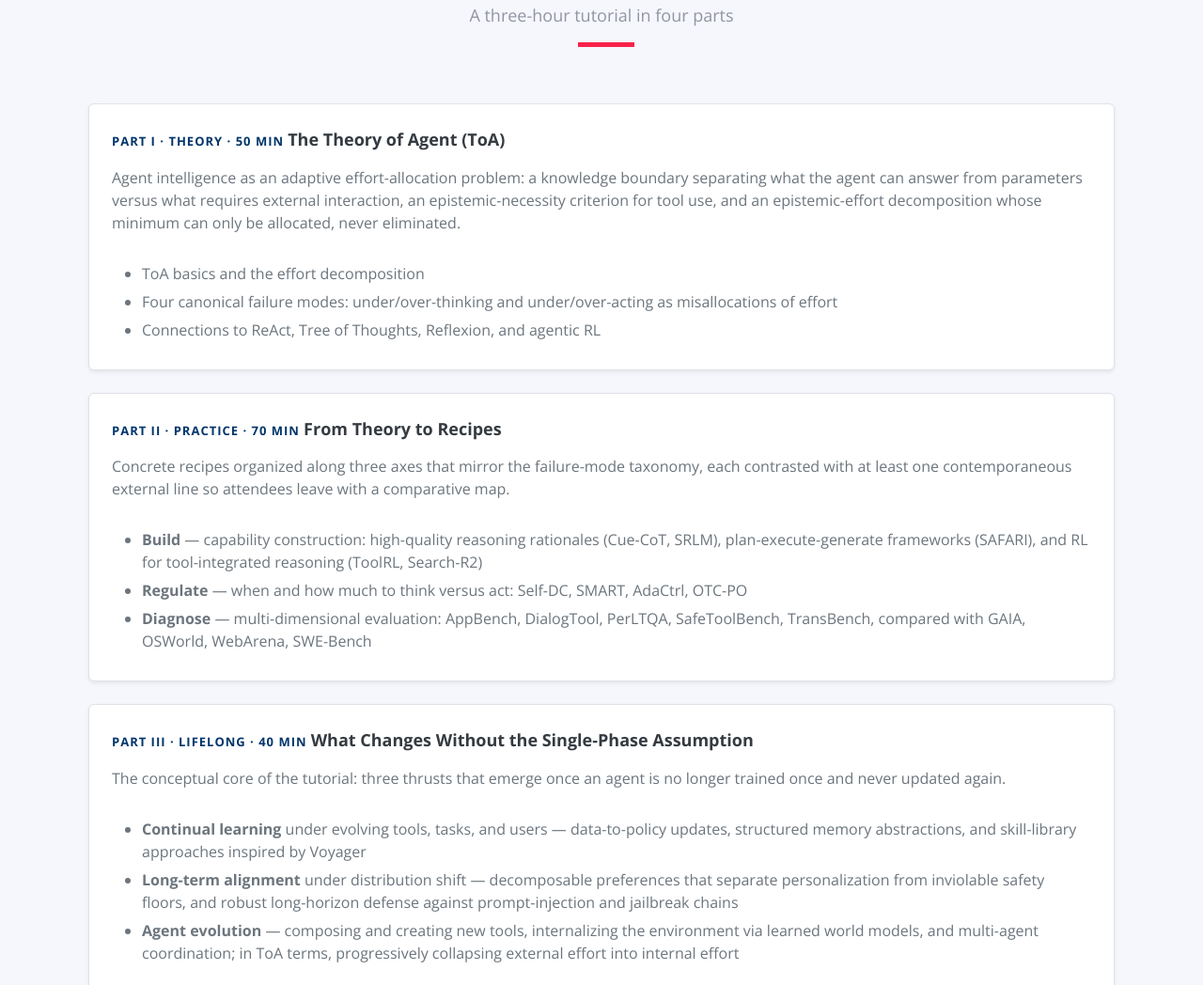
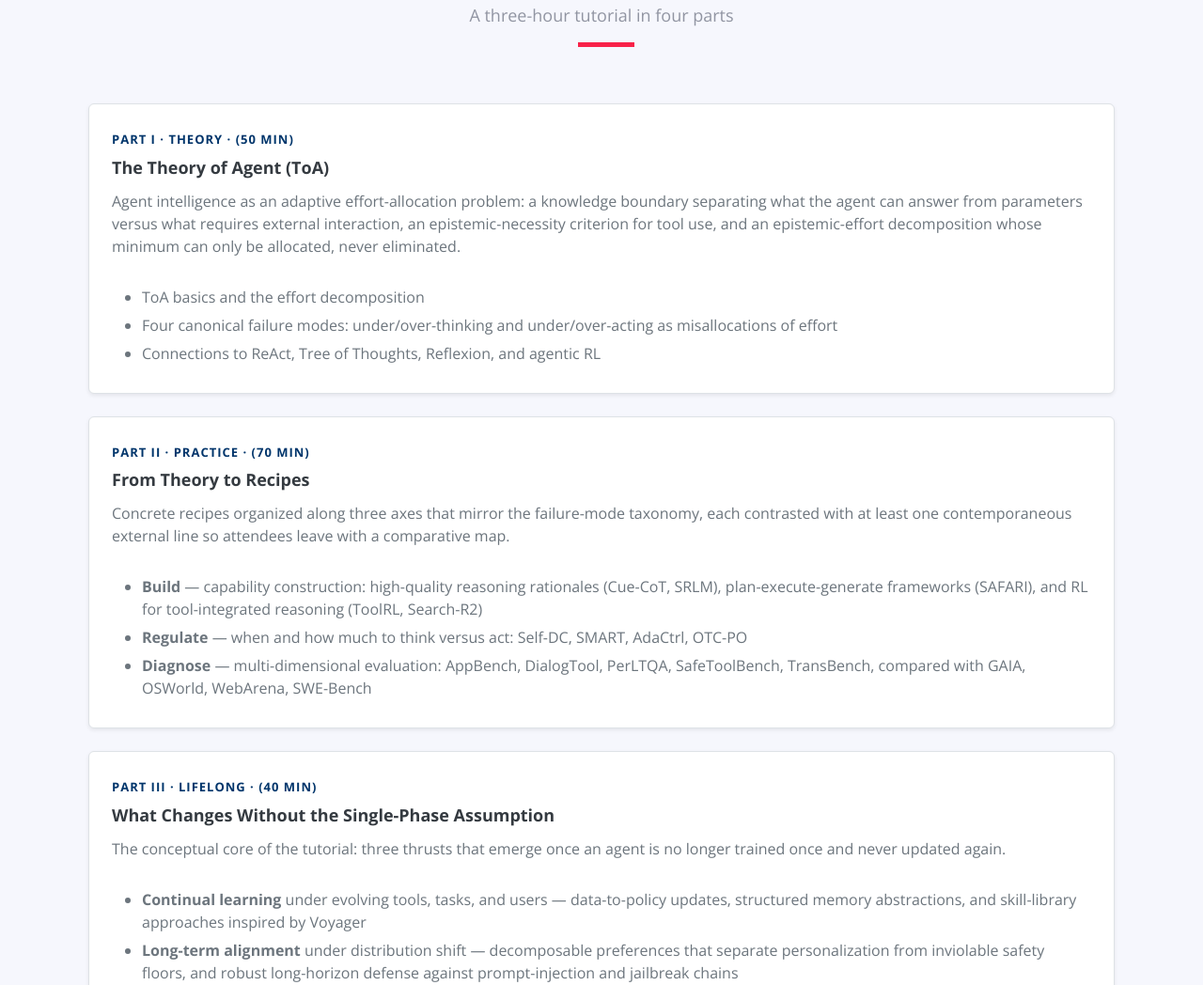
Before and after one commit to lifelongagent/lifelongagent.github.io, a plain HTML site: page tutorial/index.html in a window 1280 px wide. Shown: the part 1489-2537 px from the top of the page at 94% size. Drawn offline with nearby package versions, Linux system fonts and the light colour scheme.

Commit message:
tutorial web temp added

```diff
--- a/tutorial/index.html
+++ b/tutorial/index.html
@@ -168,7 +168,7 @@
           <div class="row mb-4">
             <div class="col-12">
               <div class="part-panel interactive-panel p-4 border shadow-sm rounded">
-                <span class="part-tag">Part I &middot; Theory &middot; 50 min</span>
+                <span class="part-tag">Part I &middot; Theory &middot; (50 min)</span><br>
                 <b style="font-size: 18px; color: #343a40;">The Theory of Agent (ToA)</b>
                 <p style="color: #6c757d; margin-top: 10px;">
                   Agent intelligence as an adaptive effort-allocation problem: a knowledge boundary separating what the agent can answer from parameters versus what requires external interaction, an epistemic-necessity criterion for tool use, and an epistemic-effort decomposition whose minimum can only be allocated, never eliminated.
@@ -185,7 +185,7 @@
           <div class="row mb-4">
             <div class="col-12">
               <div class="part-panel interactive-panel p-4 border shadow-sm rounded">
-                <span class="part-tag">Part II &middot; Practice &middot; 70 min</span>
+                <span class="part-tag">Part II &middot; Practice &middot; (70 min)</span><br>
                 <b style="font-size: 18px; color: #343a40;">From Theory to Recipes</b>
                 <p style="color: #6c757d; margin-top: 10px;">
                   Concrete recipes organized along three axes that mirror the failure-mode taxonomy, each contrasted with at least one contemporaneous external line so attendees leave with a comparative map.
@@ -202,7 +202,7 @@
           <div class="row mb-4">
             <div class="col-12">
               <div class="part-panel interactive-panel p-4 border shadow-sm rounded">
-                <span class="part-tag">Part III &middot; Lifelong &middot; 40 min</span>
+                <span class="part-tag">Part III &middot; Lifelong &middot; (40 min)</span><br>
                 <b style="font-size: 18px; color: #343a40;">What Changes Without the Single-Phase Assumption</b>
                 <p style="color: #6c757d; margin-top: 10px;">
                   The conceptual core of the tutorial: three thrusts that emerge once an agent is no longer trained once and never updated again.
```
